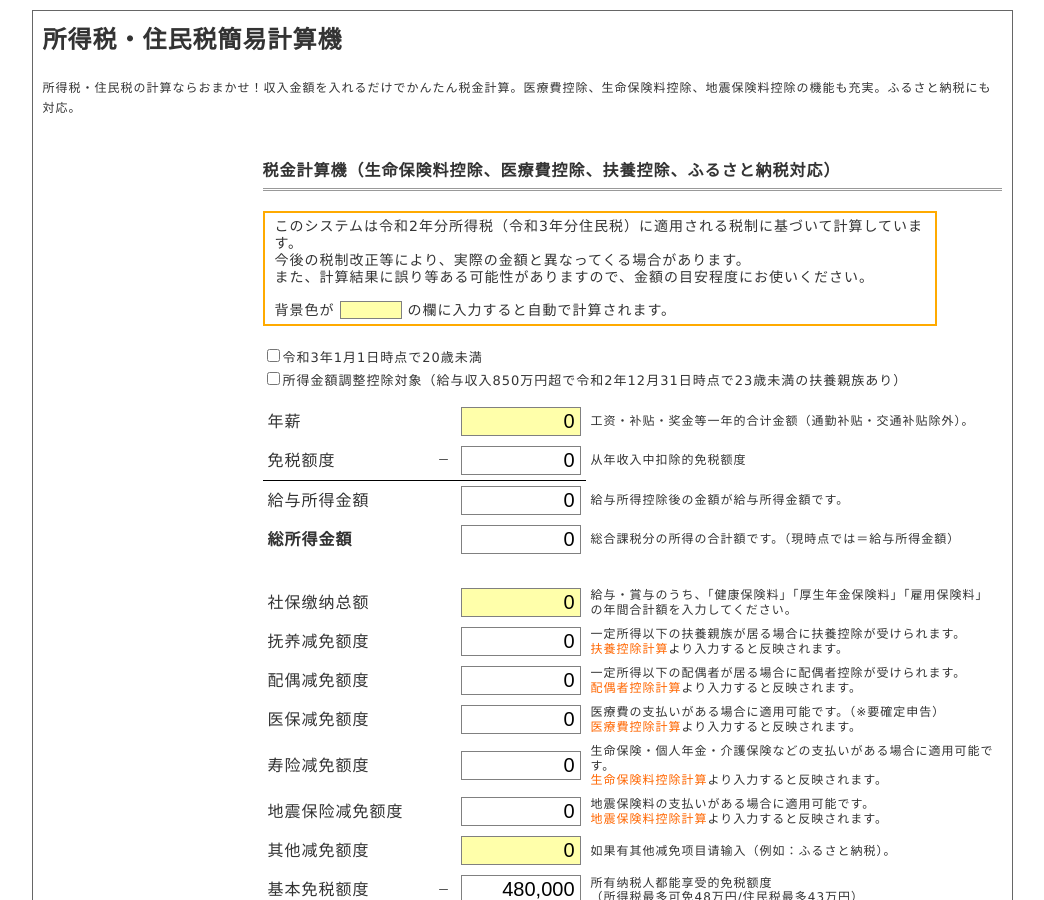
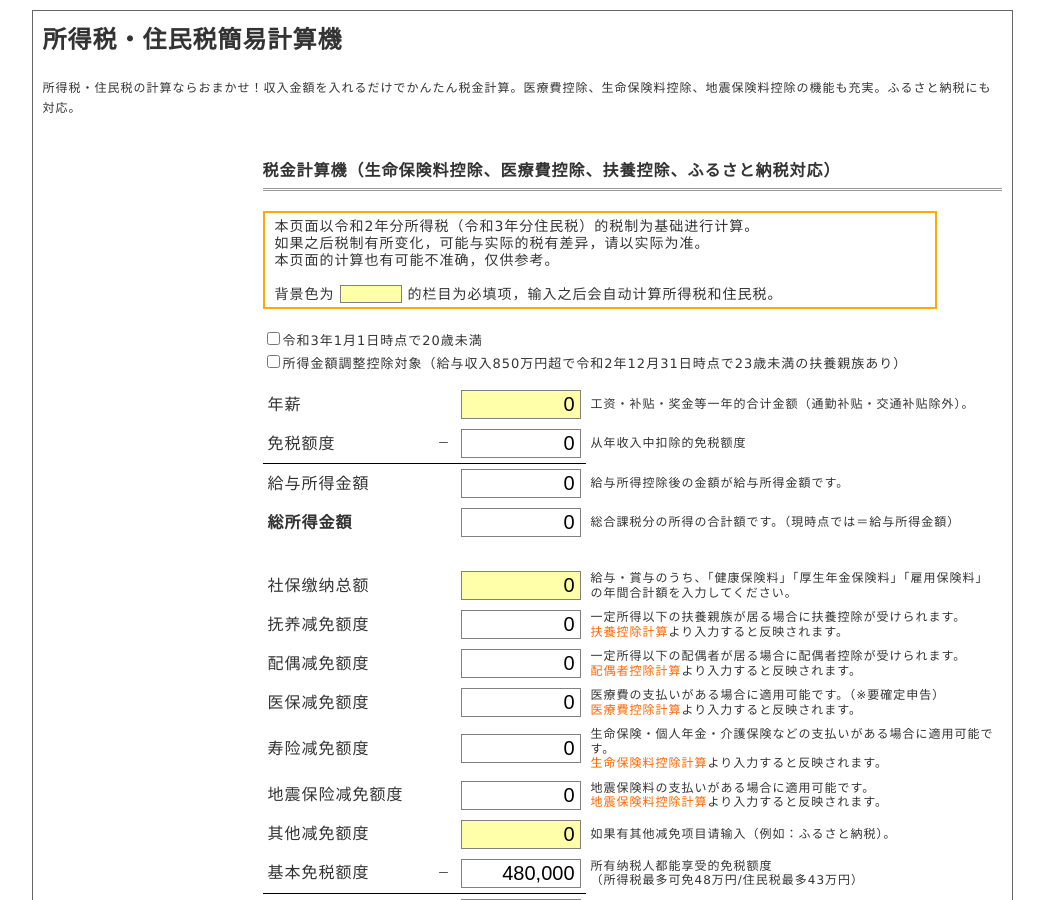
Before and after one commit to yussica/yussica.github.io, a Jekyll site: the page calc.html, which Jekyll copies as it is, in a window 1280 px wide and 900 px high. Shown: the whole window, without its empty margins (118-1162 px from the left). Built offline with Jekyll 4.4.1, drawn with Linux system fonts in a browser that asks for light colours.

Commit message:
update translation

```diff
--- a/calc.html
+++ b/calc.html
@@ -26,12 +26,12 @@
 				<h2>税金計算機（生命保険料控除、医療費控除、扶養控除、ふるさと納税対応）</h2>
 
 				<div class="notice">
-					このシステムは令和2年分所得税（令和3年分住民税）に適用される税制に基づいて計算しています。<br />
-					今後の税制改正等により、実際の金額と異なってくる場合があります。<br />
-					また、計算結果に誤り等ある可能性がありますので、金額の目安程度にお使いください。<br />
+					本页面以令和2年分所得税（令和3年分住民税）的税制为基础进行计算。<br />
+					如果之后税制有所变化，可能与实际的税有差异，请以实际为准。<br />
+					本页面的计算也有可能不准确，仅供参考。<br />
 					<br />
-					背景色が <span style="background-color: #ffffaa; border: 1px solid #808080;">　　　　</span>
-					の欄に入力すると自動で計算されます。<br />
+					背景色为 <span style="background-color: #ffffaa; border: 1px solid #808080;">　　　　</span>
+					的栏目为必填项，输入之后会自动计算所得税和住民税。<br />
 				</div>
 
 				<form>
```
Also changed, not shown: other parts of calc.html (+9 -5 lines).
